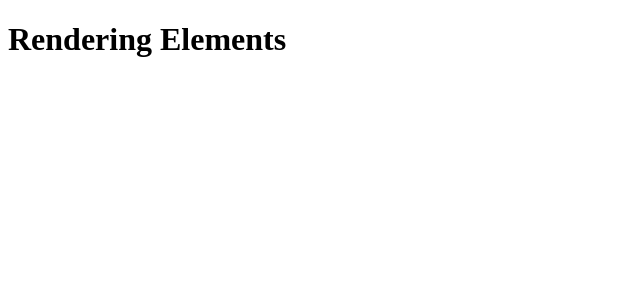
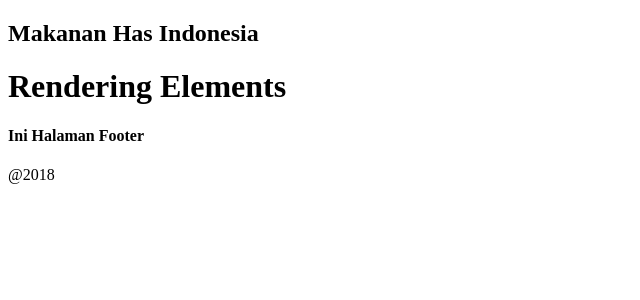
Before and after one commit to Cryptious/hello-react, a React (Create React App) app: page / in a window 1280 px wide. Shown: the top 300 px of the page, without its empty margins (0-640 px from the left). Built offline with nearby package versions, Linux system fonts and the light colour scheme.

Commit message:
Component and function

```diff
--- a/src/App.js
+++ b/src/App.js
@@ -1,12 +1,15 @@
 import React, { Component } from 'react';
+import Header from "./Header";
+import Footer from "./Footer";
 
 
 class App extends Component {
   render() {
     return (
       <div>
+        <Header />
         <h1>Rendering Elements</h1>
-        <p></p>
+        <Footer />
       </div>
     );
   }
--- /dev/null
+++ b/src/Footer.js
@@ -0,0 +1,12 @@
+import React from 'react';
+
+const Footer = () => {
+  return (
+    <div>
+      <h4>Ini Halaman Footer </h4>
+      <p>@2018</p>
+    </div>
+  );
+}
+
+export default Footer;
--- /dev/null
+++ b/src/Header.js
@@ -0,0 +1,12 @@
+import React, { Component } from 'react';
+
+class Header extends Component{
+  render(){
+    return(
+      <div>
+        <h2>Makanan Has Indonesia</h2>
+      </div>
+    );
+  }
+}
+export default Header;
```
